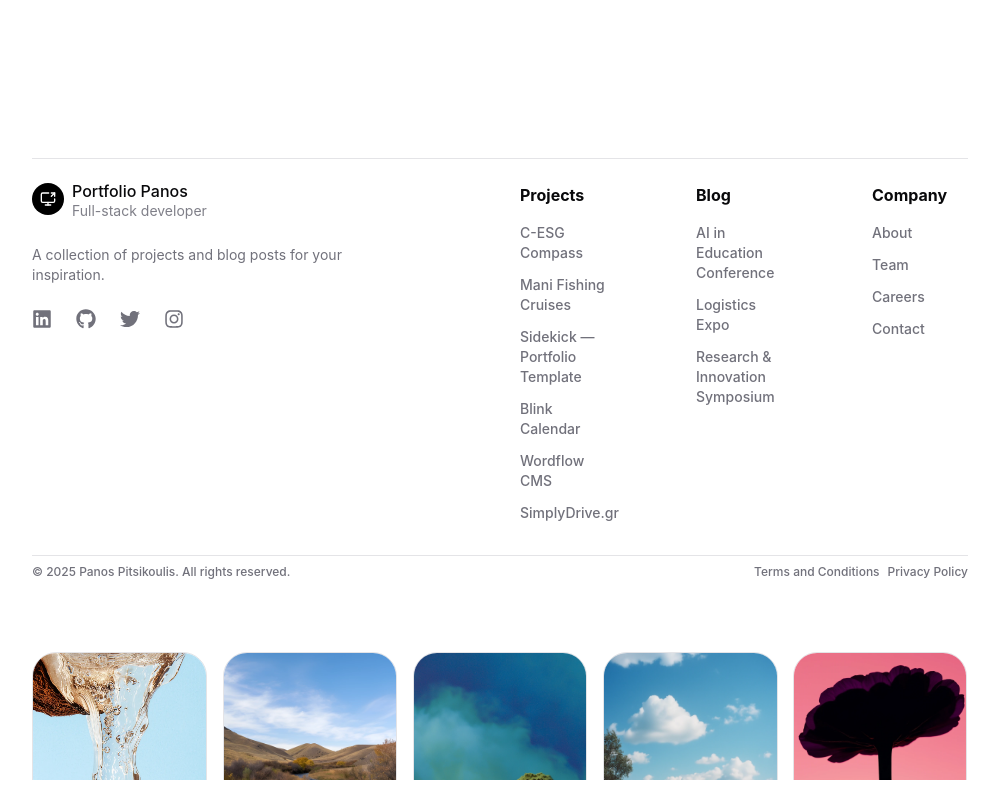
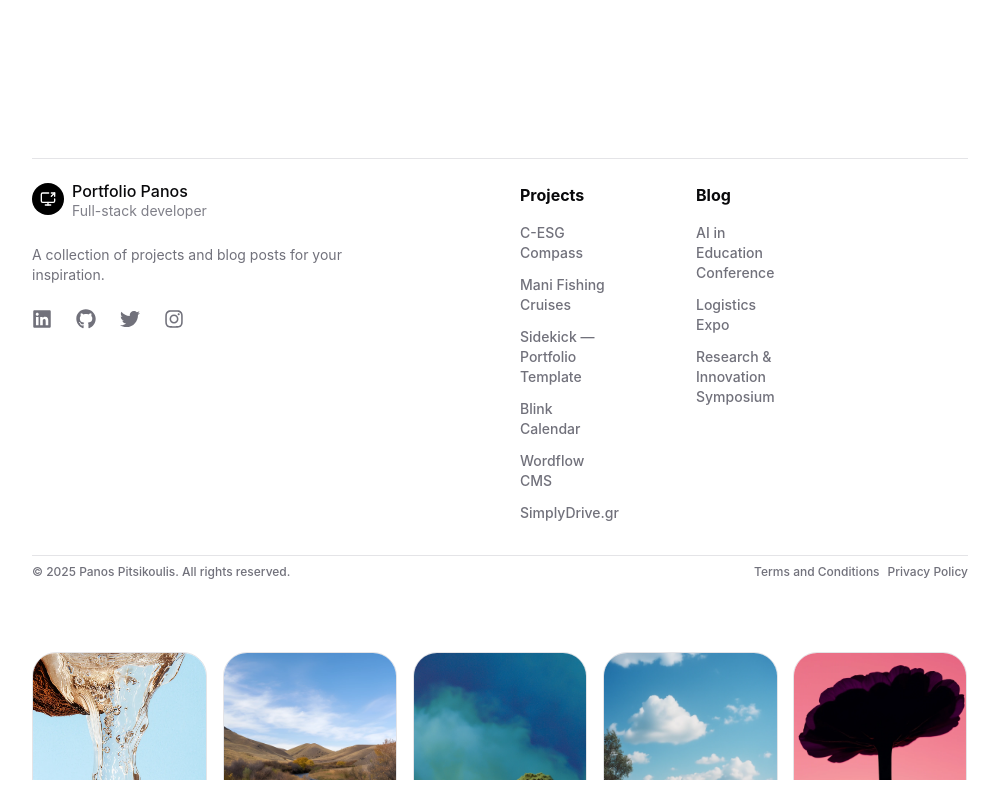
Before and after one commit to PanagiotisPitsikoulis/react-portfolio, a Next.js app: page / in a window 1280 px wide. Shown: the part 3418-4218 px from the top of the page, without its empty margins (160-1159 px from the left). Built offline with nearby package versions, Linux system fonts and the light colour scheme; no server answers.

Commit message:
Remove dynamic section definition for Company in Footer component; streamline sections array for improved clarity and maintainability.

```diff
--- a/src/sections/layout/footer.tsx
+++ b/src/sections/layout/footer.tsx
@@ -90,7 +90,6 @@ const Footer = ({
   }. All rights reserved.`,
   legalLinks = defaultLegalLinks,
 }: FooterProps) => {
-  // Define sections dynamically, including Projects and Blog
   const sections = [
     {
       title: "Projects",
@@ -105,10 +104,6 @@ const Footer = ({
         name: item.title,
         href: item.url,
       })),
-    },
-    {
-      title: "Company",
-      links: defaultCompanyLinks,
     },
   ];
 
```
